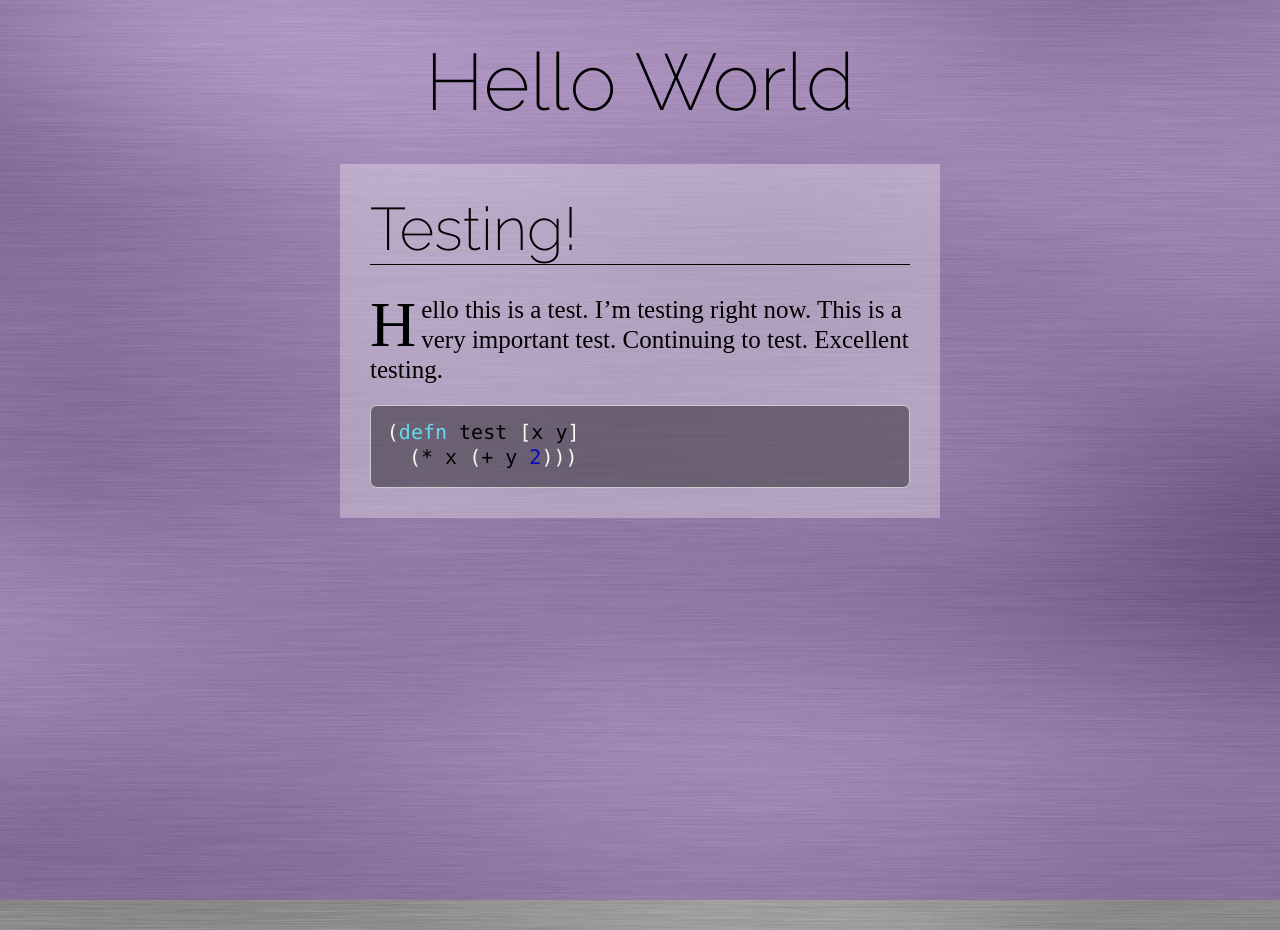
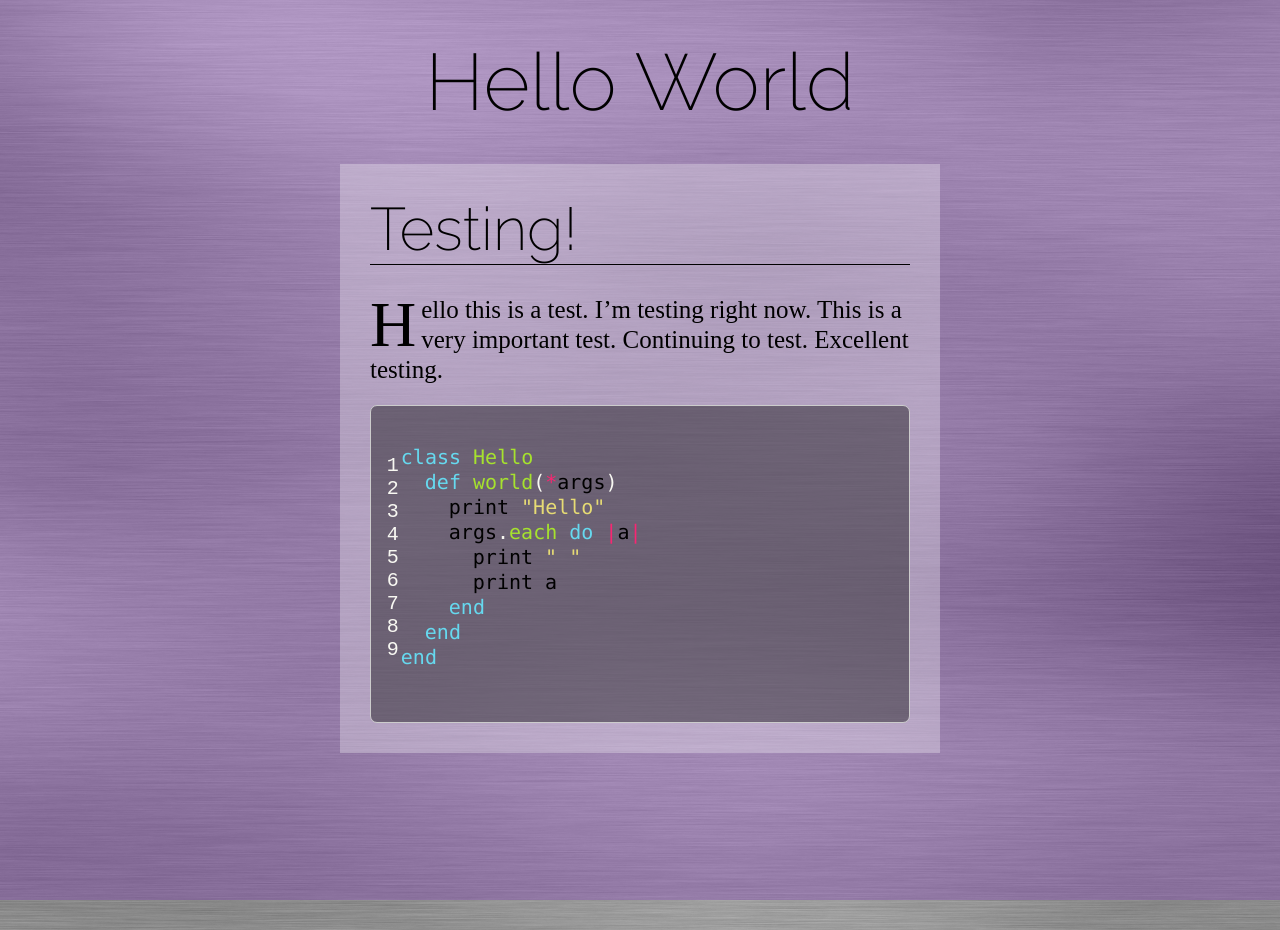
Before and after one commit to Charlesetc/charlesetc, a Jekyll site: the page built from _posts/2015-07-27-hello-world.markdown, in a window 1280 px wide. Built offline with Jekyll 4.4.1, drawn with Linux system fonts in a browser that asks for light colours; Markdown is read by kramdown in place of the engine named in the settings.

Commit message:
Line numbers!

```diff
--- a/_config.yml
+++ b/_config.yml
@@ -5,3 +5,4 @@ baseurl: ""
 # Build settings
 markdown: redcarpet
 hightlighter: pygments
+pygments_options: ['lineanchors']
--- a/_posts/2015-07-27-hello-world.markdown
+++ b/_posts/2015-07-27-hello-world.markdown
@@ -12,7 +12,14 @@ This is a very important test.
 Continuing to test.
 Excellent testing.
 
-{% highlight clojure %}
-(defn test [x y]
-  (* x (+ y 2)))
+{% highlight ruby linenos=table %}
+class Hello
+  def world(*args)
+    print "Hello"
+    args.each do |a|
+      print " "
+      print a
+    end
+  end
+end
 {% endhighlight %}
--- a/style/master.css
+++ b/style/master.css
@@ -337,6 +337,11 @@ nav li span {
   background: none;
   z-index: 40;
 }
+.linenodiv {
+  position: relative;
+  top: 4px;
+  padding-right: 4px;
+}
 @-moz-keyframes grad {
   0% {
     background: rgba(122,122,204,0.4);
```
Also changed, not shown: style/master.styl (+8 -0 lines).
